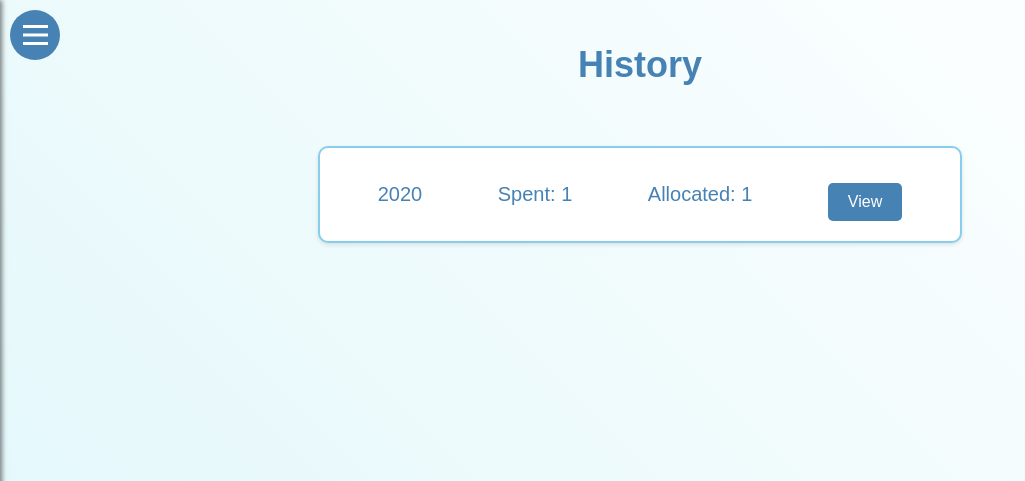
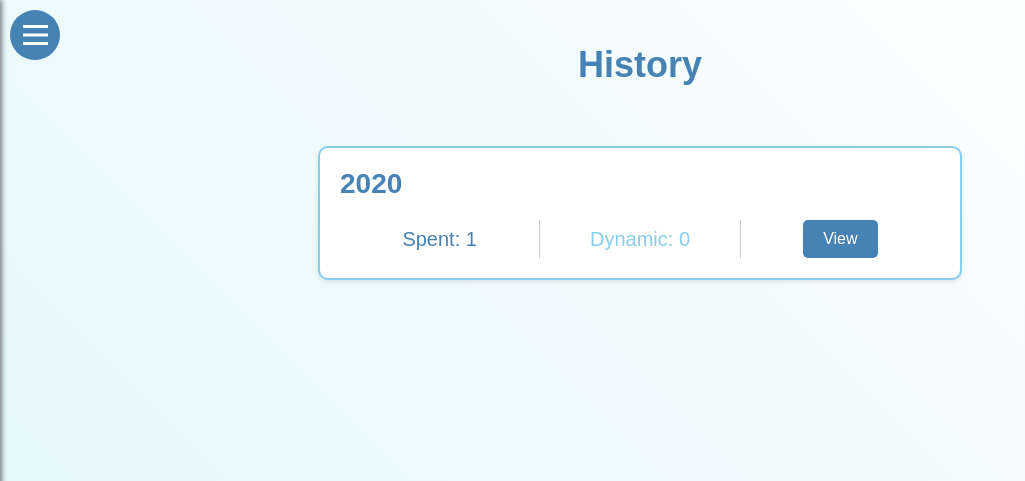
Before and after one commit to 13each/Fin-manager, a Flask app: template app/templates/history.html in a window 1280 px wide. Shown: the top 481 px of the page, without its empty margins (0-1025 px from the left). Run offline with Flask 3, Linux system fonts and the light colour scheme; the template is opened without the code that fills it: most values are stand-ins (such as "Sample title", 1, 10 or a date in 2020).

Commit message:
Fixed history page

```diff
--- a/app/templates/history.html
+++ b/app/templates/history.html
@@ -31,17 +33,57 @@
       max-width: 600px;
       background: #fff;
       box-shadow: 0 2px 4px rgba(0,0,0,0.1);
+      opacity: 0;
+      animation: slideDown 0.5s ease forwards;
+    }
+
+    @keyframes slideDown {
+      from {
+        transform: translateY(-20px);
+        opacity: 0;
+      }
+      to {
+        transform: translateY(0);
+        opacity: 1;
+      }
+    }
+
+    .header-left {
+      font-size: 28px;
+      font-weight: bold;
+      color: #4682B4;
+      margin-bottom: 20px;
+      text-align: left;
+    }
+
+    .summary-row {
       display: flex;
       justify-content: space-around;
+      align-items: stretch;
+      margin-top: 20px;
+    }
+
+    .summary-row .summary-item {
+      flex: 1;
+      display: flex;
       align-items: center;
-    }
-    .summary-block div {
+      justify-content: center;
       font-size: 20px;
       color: #4682B4;
+      position: relative;
+      padding: 0 10px;
     }
+
+    .summary-row .summary-item:not(:first-child) {
+      border-left: 1px solid #ccc;
+    }
+
+    .shifted-text {
+      display: inline-block;
+    }
+
     .view-button {
       display: inline-block;
-      margin-top: 15px;
       padding: 10px 20px;
       font-size: 16px;
       color: #fff;
@@ -97,16 +110,36 @@
   {% include 'side_menu.html' %}
 
   <h1>History</h1>
+
   {% if summaries|length == 0 %}
     <div class="empty-message">History is empty</div>
   {% else %}
     {% set monthNames = {1:"January",2:"February",3:"March",4:"April",5:"May",6:"June",7:"July",8:"August",9:"September",10:"October",11:"November",12:"December"} %}
     {% for summary in summaries %}
+      {% set dynamic = summary.total_limit - summary.total_spent %}
+      {% if dynamic > 0 %}
+        {% set dynamic_display = "+" ~ dynamic %}
+        {% set dynamic_color = "#28a745" %}
+      {% elif dynamic < 0 %}
+        {% set dynamic_display = dynamic %}
+        {% set dynamic_color = "#dc3545" %}
+      {% else %}
+        {% set dynamic_display = dynamic %}
+        {% set dynamic_color = "#87CEEB" %}
+      {% endif %}
       <div class="summary-block">
-        <div>{{ monthNames[summary.month] }} {{ summary.year }}</div>
-        <div>Spent: {{ summary.total_spent }}</div>
-        <div>Allocated: {{ summary.total_limit }}</div>
-        <a href="{{ url_for('routes.history_detail', year=summary.year, month=summary.month) }}" class="view-button">View</a>
+        <div class="header-left">{{ monthNames[summary.month] }} {{ summary.year }}</div>
+        <div class="summary-row">
+          <div class="summary-item">
+            <span class="shifted-text">Spent: {{ summary.total_spent }}</span>
+          </div>
+          <div class="summary-item" style="color: {{ dynamic_color }};">
+            <span class="shifted-text">Dynamic: {{ dynamic_display }}</span>
+          </div>
+          <div class="summary-item">
+            <a href="{{ url_for('routes.history_detail', year=summary.year, month=summary.month) }}" class="view-button">View</a>
+          </div>
+        </div>
       </div>
     {% endfor %}
   {% endif %}
```
Also changed, not shown: other parts of app/templates/history.html (+7 -34 lines).
